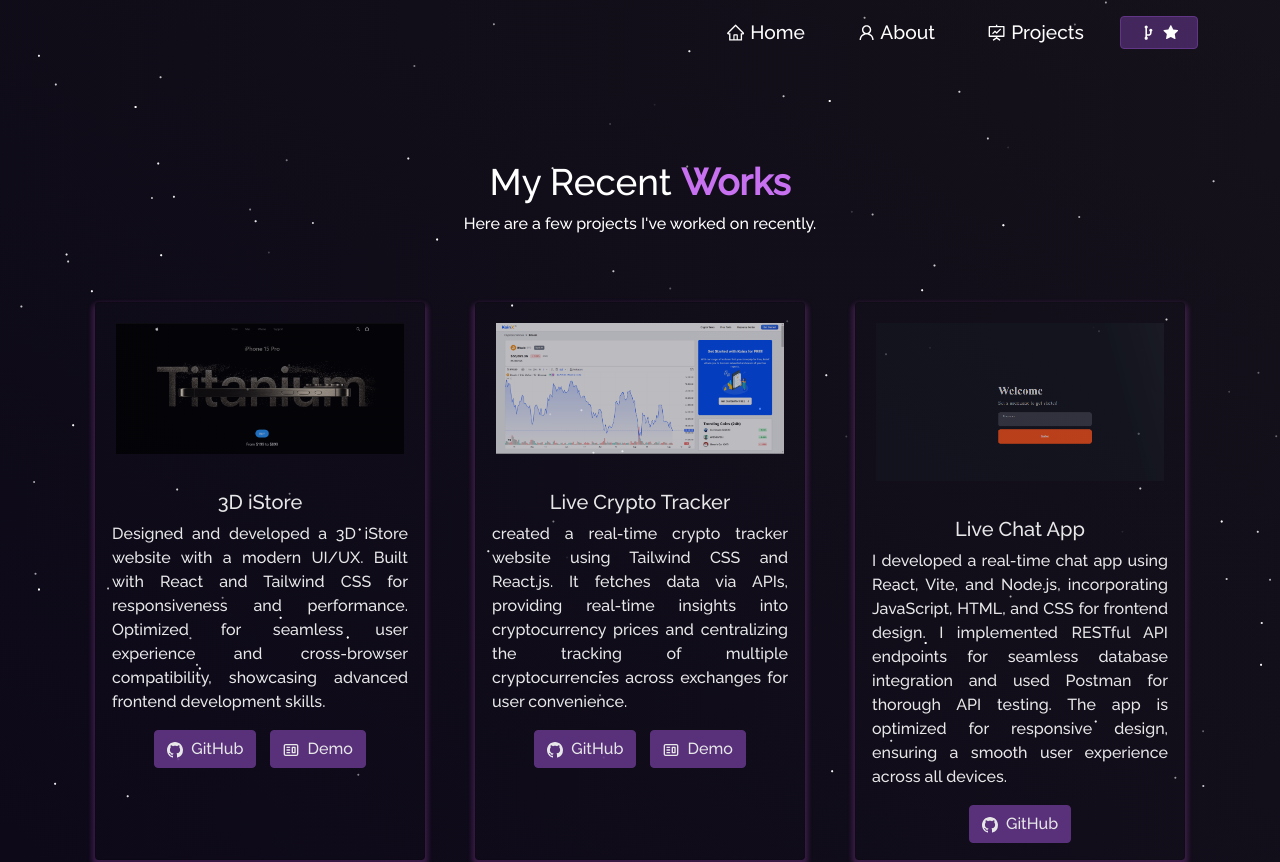
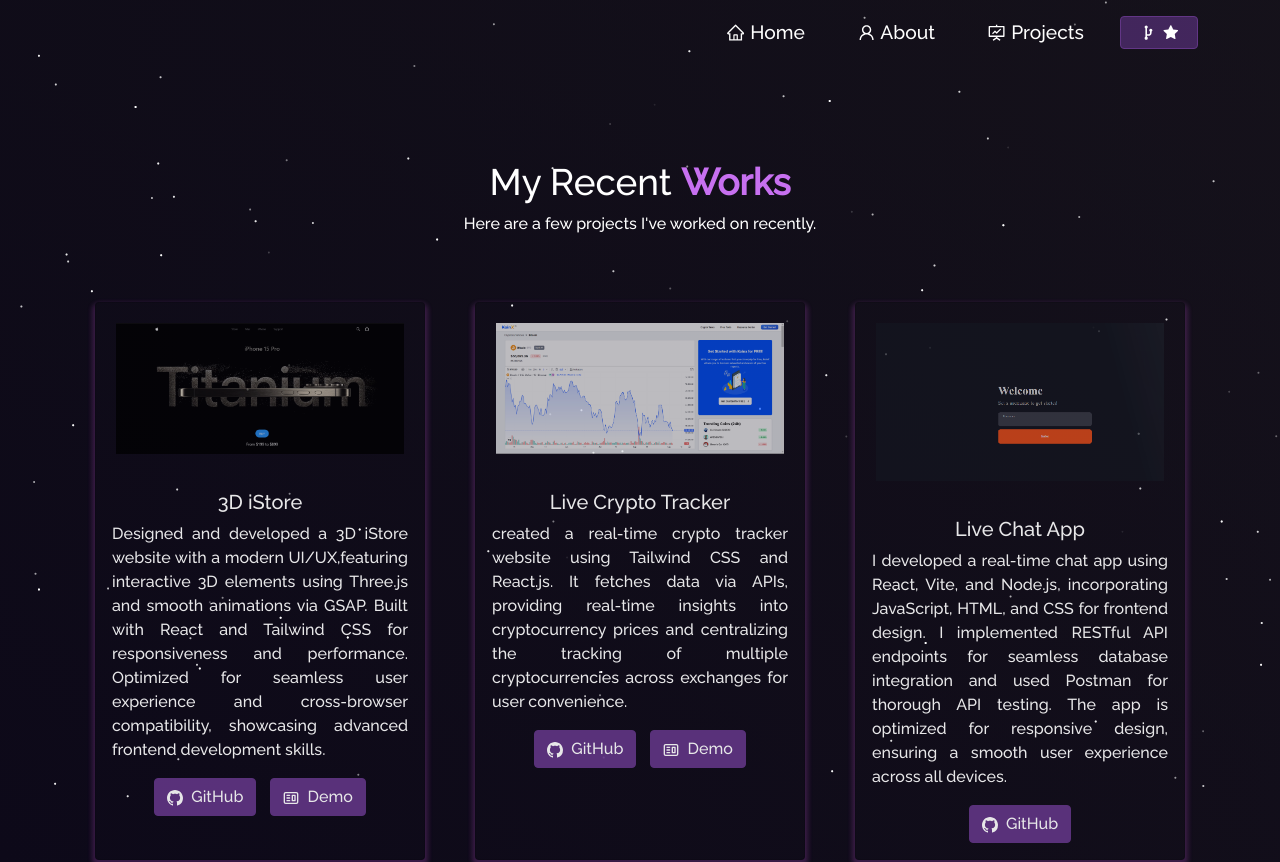
Before and after one commit to Pranavchaure/Portfolio, a React (Create React App) app: page /project in a window 1280 px wide. Shown: the top 862 px of the page. Built offline with nearby package versions, Linux system fonts and the light colour scheme.

Commit message:
Update Istoredisc.js

```diff
--- a/src/components/Projects/Projects.js
+++ b/src/components/Projects/Projects.js
@@ -24,7 +24,7 @@ function Projects() {
               imgPath={istore}
               isBlog={false}
               title="3D iStore"
-              description="Designed and developed a 3D iStore website with a modern UI/UX.
+              description="Designed and developed a 3D iStore website with a modern UI/UX,featuring interactive 3D elements using Three.js and smooth animations via GSAP.
               Built with React and Tailwind CSS for responsiveness and performance.
               Optimized for seamless user experience and cross-browser compatibility, showcasing advanced frontend development skills."
               ghLink="https://github.com/Pranavchaure/iStore"
```
